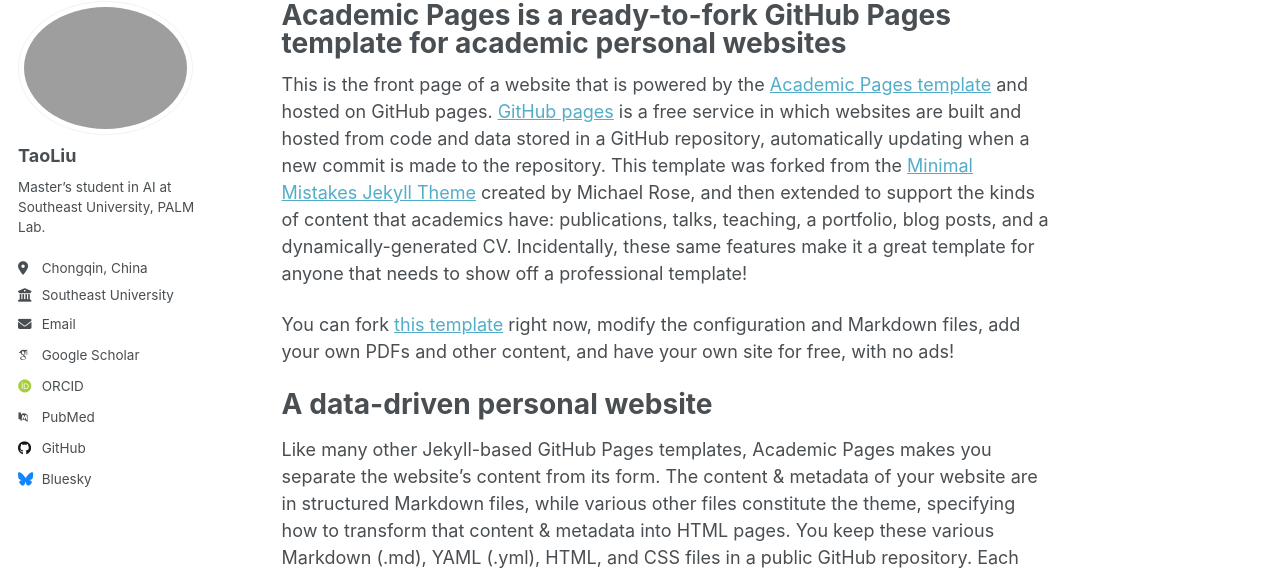
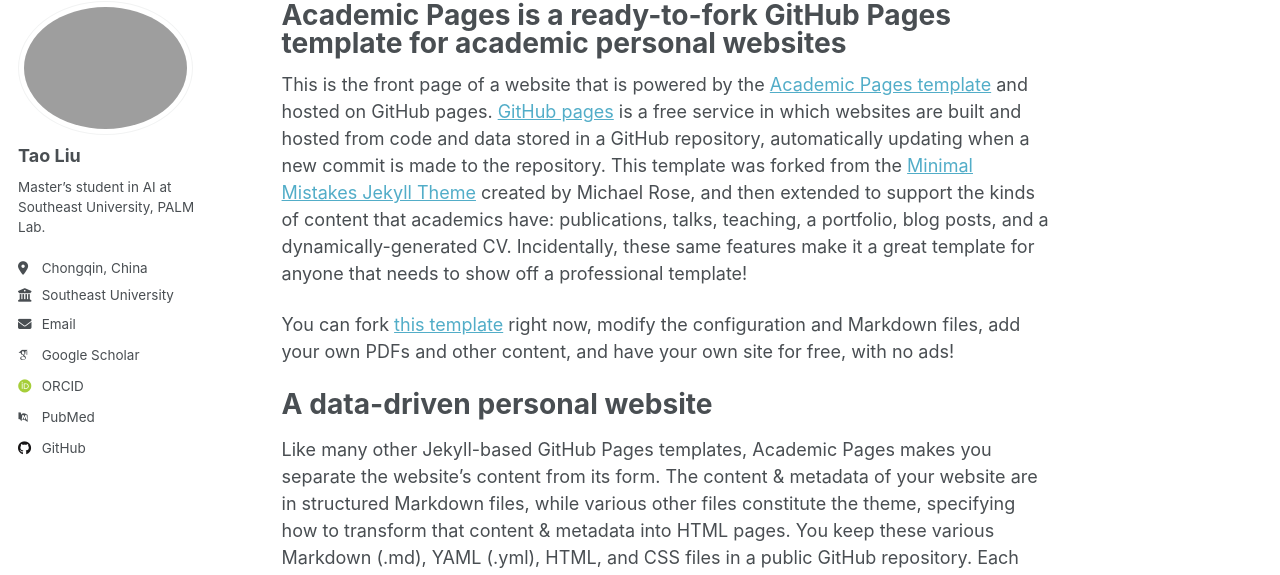
Before and after one commit to Tliu-seu/Taoliu.github.io, a Jekyll site: the page built from _pages/about.md, in a window 1280 px wide. Shown: the part 98-673 px from the top of the page. Built offline with Jekyll 4.4.1, drawn with Linux system fonts in a browser that asks for light colours; some web fonts are replaced; a script that is not in the unit is left out.

Commit message:
Update _config.yml

```diff
--- a/_config.yml
+++ b/_config.yml
@@ -16,7 +16,7 @@ description              : &description "SEU-AI master"   # Update this with a g
 url                      : https://academicpages.github.io # The base hostname & protocol for your site e.g. "https://[your GitHub username].github.io",
                                                            # or if you already have some other page hosted on Github then use "https://[your GitHub username].github.io/[Your Repo Name]"
 baseurl                  : "" # the subpath of your site, e.g. "/blog"
-repository               : "academicpages/academicpages.github.io"
+repository               : "Tliu-seu/Tliu-seu.github.io"
 
 # Site Author - The following control what appear as part of the author content on the side bar.
 #               If a field is blank the icon and link will not appear, otherwise it will be shown.
@@ -24,7 +24,7 @@ repository               : "academicpages/academicpages.github.io"
 author:
   # Biographic information
   avatar           : "profile.png"
-  name             : "TaoLiu"
+  name             : "Tao Liu"
   pronouns         : # example: "she/her"
   bio              : "Master’s student in AI at Southeast University, PALM Lab."
   location         : "Chongqin, China"
@@ -54,7 +54,6 @@ author:
 
   # Social media
   artstation       : # Username
-  bluesky          : "bsky.app" # Replace this with you Bluesky username
   facebook         : # Username
   flickr           : # Username
   foursquare       : # Username
```
